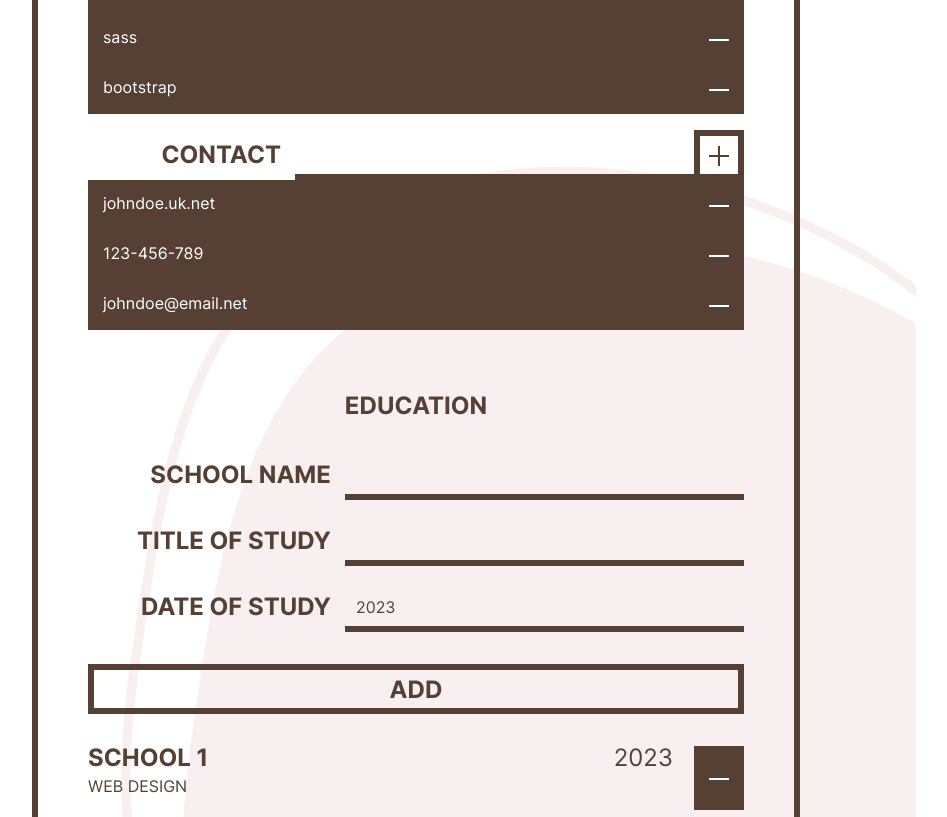
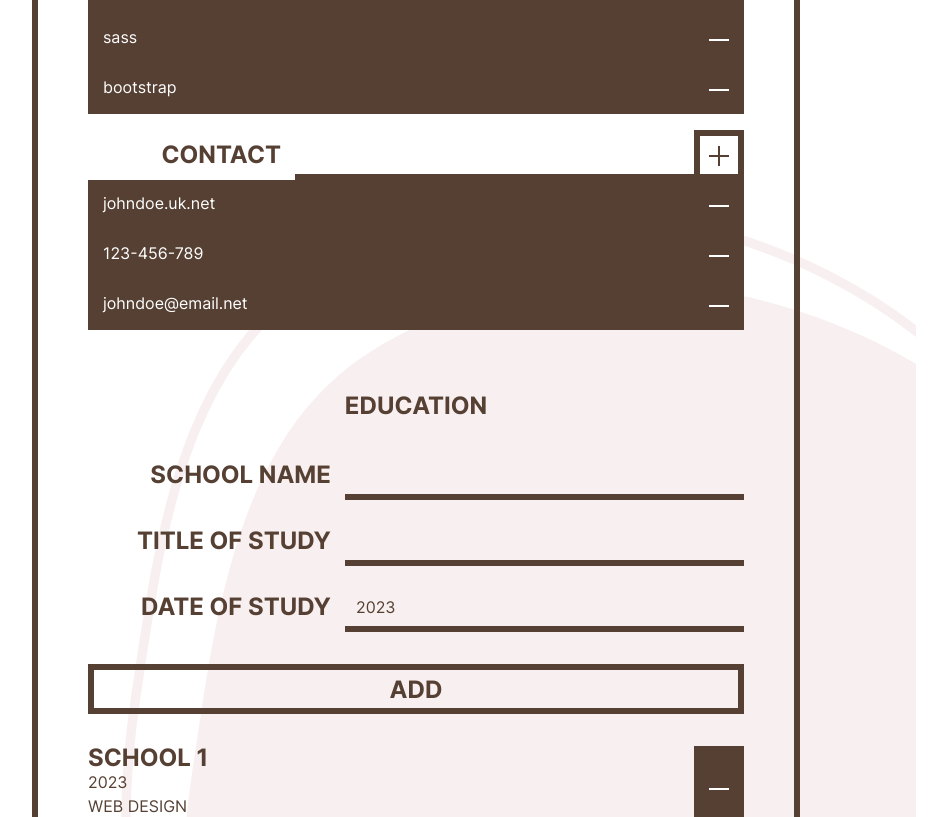
Before and after one commit to kenua/cv-application, a React (Create React App) app: page / in a window 1280 px wide. Shown: the part 840-1657 px from the top of the page, without its empty margins (224-1171 px from the left). Built offline with nearby package versions, Linux system fonts and the light colour scheme.

Commit message:
Make Form component responsive

```diff
--- a/src/index.js
+++ b/src/index.js
@@ -5,6 +5,7 @@ import './styles/fonts.css';
 import './styles/reset.css';
 import './styles/modules.css';
 import './styles/layout.css';
+import './styles/media-queries.css';
 
 const root = ReactDOM.createRoot(document.getElementById('root'));
 root.render(
--- a/src/styles/layout.css
+++ b/src/styles/layout.css
@@ -10,18 +10,11 @@ body {
    background-position: center;
    background-size: 1000px;
    background-repeat: no-repeat;
-   padding: 60px 0;
 }
 .frame {
-   width: 100%;
-   max-width: 768px;
-   border: 6px solid var(--brown);
-   margin: 0 auto;
+   padding: 30px 16px;
 }
 /* FORM */
-.form {
-   padding: 60px 50px;
-}
 .form__heading {
    font-weight: bold;
    font-size: 2.4rem;
@@ -31,19 +24,18 @@ body {
    margin: 64px 0 32px;
 }
 .form__label {
-   font-size: 2.4rem;
+   font-size: 2rem;
    font-weight: bold;
-   text-align: right;
    text-transform: uppercase;
    color: var(--brown);
+   margin-bottom: 4px;
 }
 /* FORM INPUT */
 .form__input {
    font-size: 1.6rem;
    color: var(--brown);
-   width: 100%;
    height: 50px;
-   padding: 15px 11px 9px;
+   padding: 15px 1px 9px 11px;
    border-bottom: 6px solid var(--brown);
    transition: background-color 300ms ease-in-out,
                color 300ms ease-in-out;
@@ -67,15 +59,16 @@ body {
 .form-flex-field {
    display: flex;
    align-items: center;
+   flex-wrap: wrap;
 }
 .form-flex-field__label {
-   margin-right: 14px;
-   flex-grow: 1;
+   width: 100%;
+   flex-shrink: 0;
 }
 .form-flex-field__input {
-   max-width: 399px;
+   flex-grow: 1;
+   flex-shrink: 1;
    height: 50px;
-   padding: 15px 11px 9px;
 }
 .form__summary-container {
    margin: 32px 0;
@@ -159,12 +152,12 @@ body {
    font-size: 2.4rem;
    font-weight: bold;
    margin-bottom: .8rem;
-   display: flex;
-   justify-content: space-between;
 }
 .form-experience__date {
    font-weight: normal;
-   margin-right: 21px;
+   font-size: 1.6rem;
+   display: block;
+   margin-top: 4px;
 }
 .form-experience__subheading {
    font-size: 1.6rem;
--- /dev/null
+++ b/src/styles/media-queries.css
@@ -0,0 +1,32 @@
+@media screen and (min-width: 768px) {
+   body {
+      padding: 60px 0;
+   }
+   .frame {
+      width: 100%;
+      max-width: 768px;
+      border: 6px solid var(--brown);
+      margin: 0 auto;
+      padding: 60px 50px;
+   }
+   .form__label {
+      font-size: 2.4rem;
+      text-align: right;
+      margin-bottom: 0px;
+   }
+   .form__input {
+      width: 100%;
+      padding: 15px 11px 9px;
+   }
+   .form-flex-field {
+      flex-wrap: nowrap;
+   }
+   .form-flex-field__label {
+      width: auto;
+      margin-right: 14px;
+      flex-grow: 1;
+   }
+   .form-flex-field__input {
+      max-width: 399px;
+   }
+}
```
